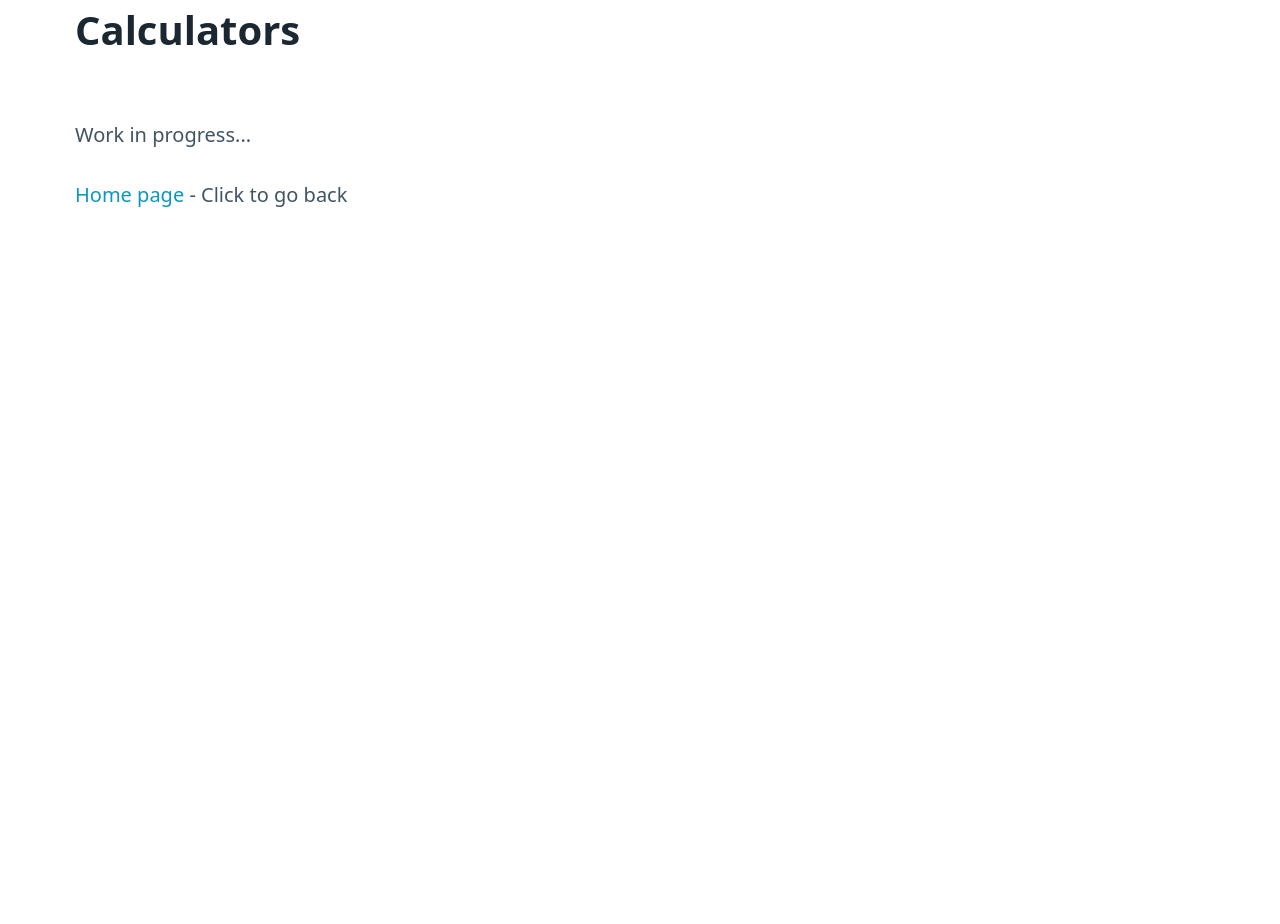
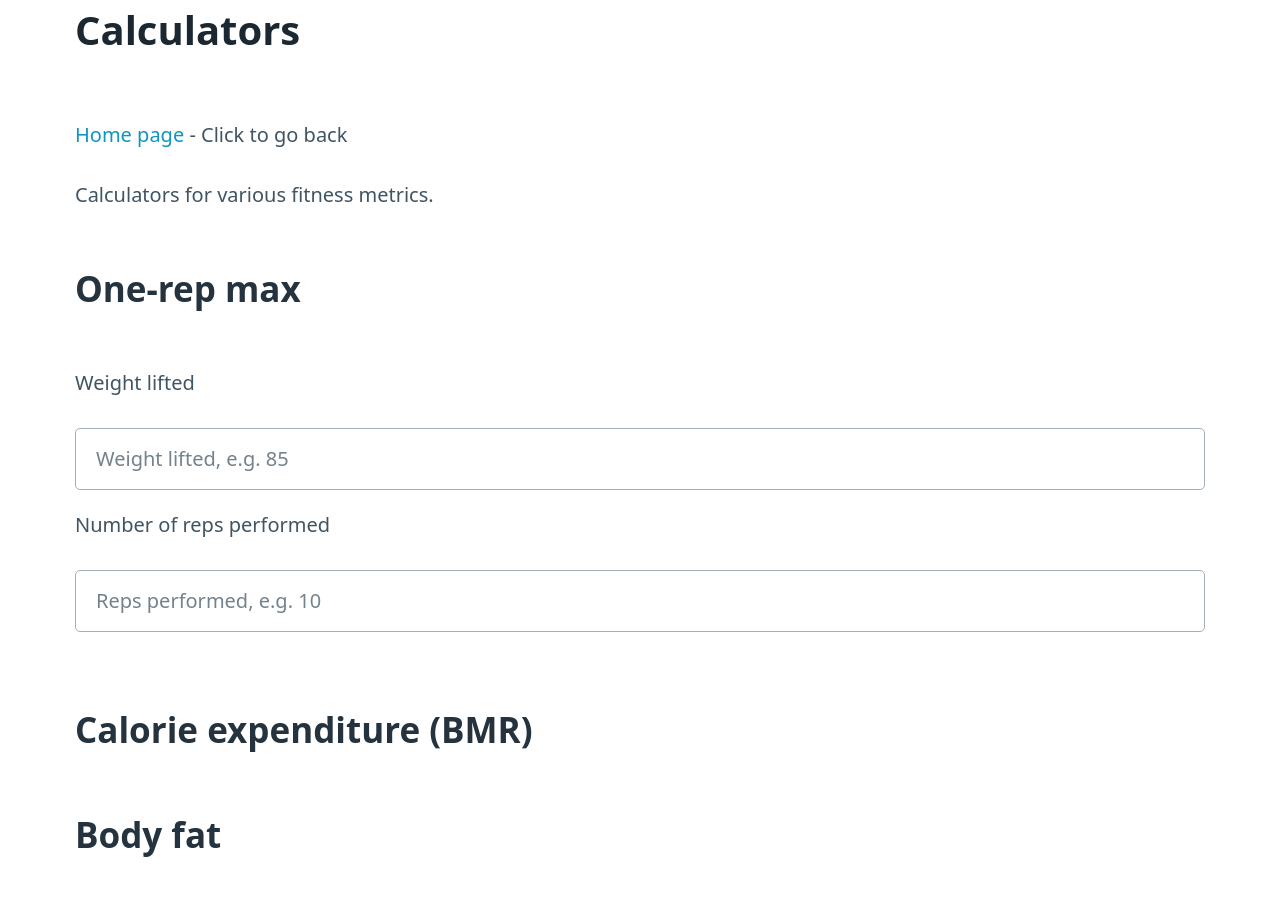
Before and after one commit to nutratech/web.2023, a SvelteKit app: page /calculators in a window 1280 px wide. Shown: the top 924 px of the page. Before the commit the page ends 800 px from the top, so only its background shows below. Built offline with nearby package versions, Linux system fonts and the light colour scheme.

Commit message:
start calculator form; add editorconfig

```diff
--- a/src/routes/calculators/+page.svelte
+++ b/src/routes/calculators/+page.svelte
@@ -2,11 +2,24 @@
 	import '@picocss/pico';
 </script>
 
-<title>Home Page | NutraTech</title>
+<title>Calculators | NutraTech</title>
 
 <main class="container">
 	<h1>Calculators</h1>
-	<p>Work in progress...</p>
+	<p><a href="/">Home page</a> - Click to go back</p>
+	<p>Calculators for various fitness metrics.</p>
 
-	<p><a href="/">Home page</a> - Click to go back</p>
+	<h2>One-rep max</h2>
+	<form>
+		<p>Weight lifted</p>
+		<input type="number" placeholder="Weight lifted, e.g. 85" />
+		<p>Number of reps performed</p>
+		<input type="number" placeholder="Reps performed, e.g. 10" />
+	</form>
+
+	<h2>Calorie expenditure (BMR)</h2>
+
+	<h2>Body fat</h2>
+
+	<h2>Lean body limits (young men)</h2>
 </main>
```
Also changed, not shown: 1 other file (tests, documents, lock files or other folders).
